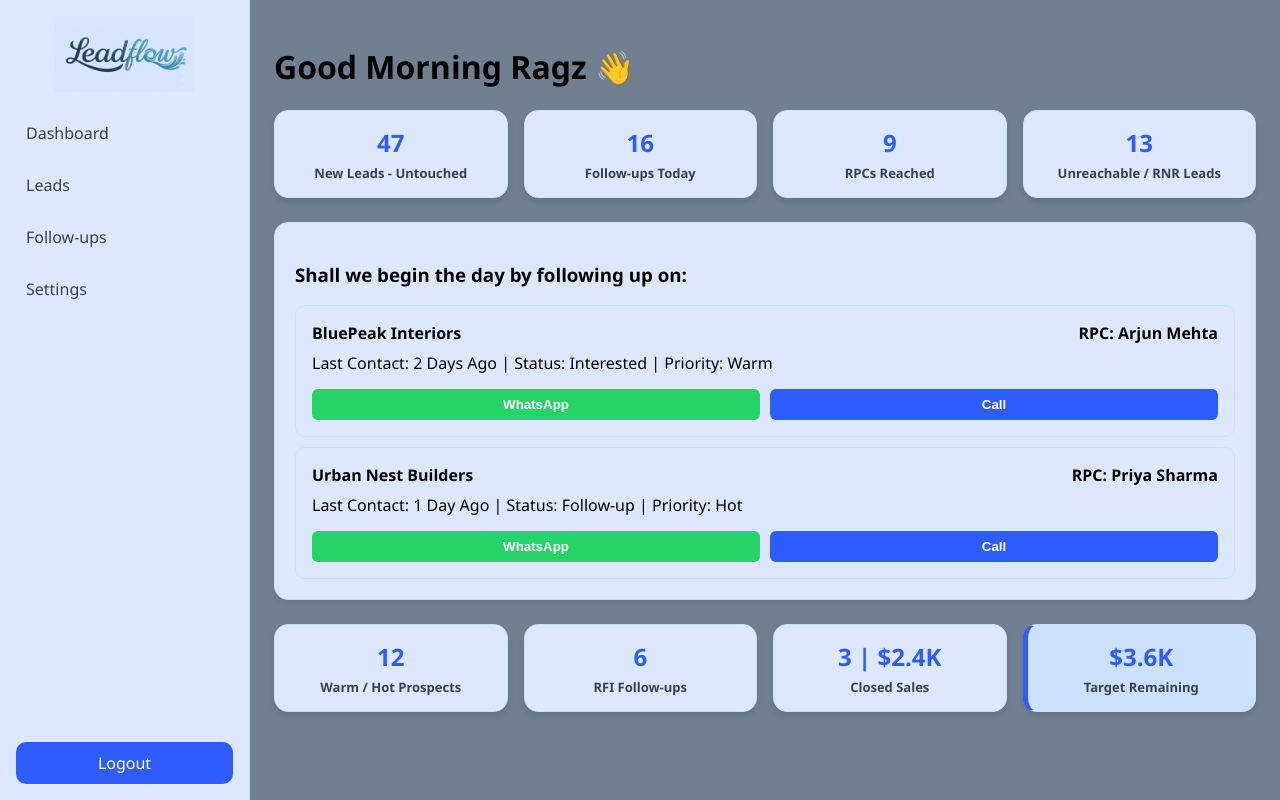
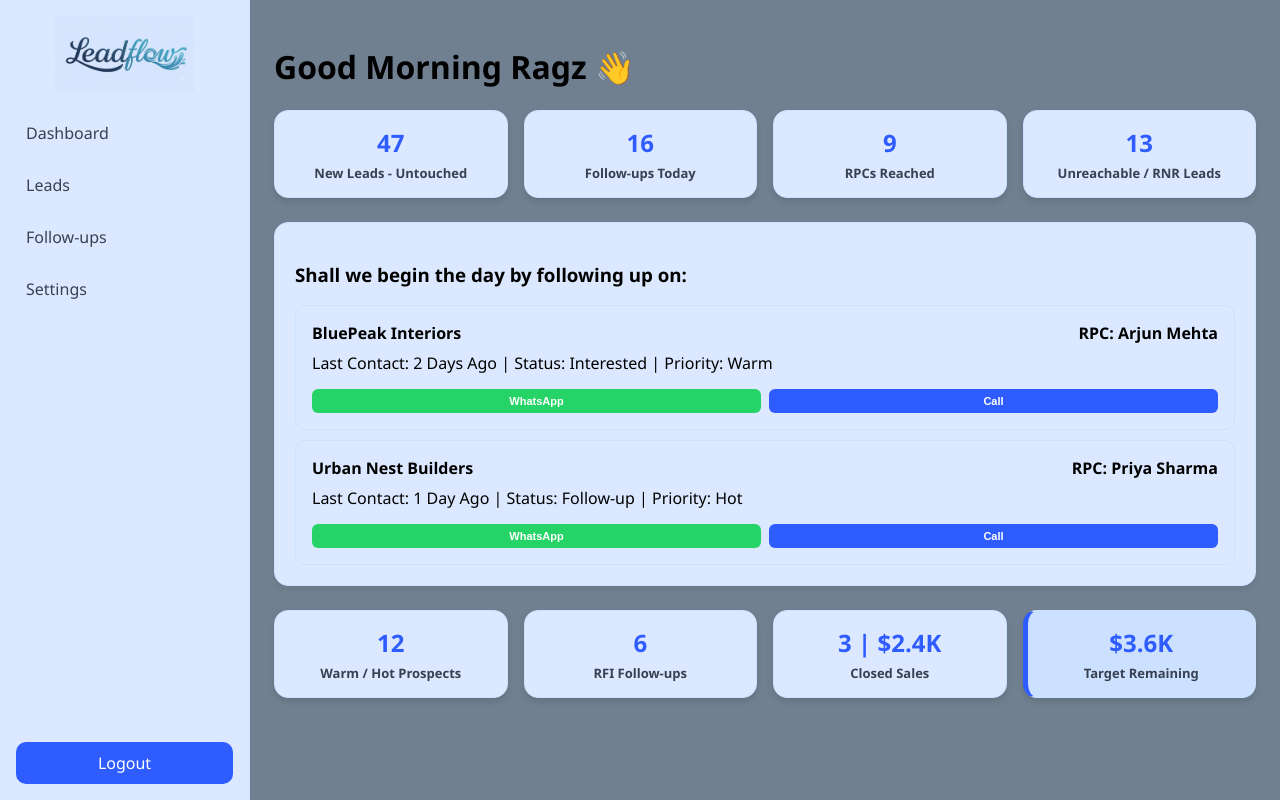
Before and after one commit to stirr3dz3phyr-ship-it/LeadFlow-WarMachine, a React (Vite) app: page / in a window 1280 px wide. Built offline with nearby package versions, Linux system fonts and the light colour scheme.

Commit message:
Update styles.css

```diff
--- a/src/styles.css
+++ b/src/styles.css
@@ -98,3 +98,31 @@ html, body {
 
 .bg-whatsapp { background-color: #25D366; } /* Green */
 .bg-call { background-color: #2f5cff; }     /* Blue */
+
+/* ACTION BAR STYLING */
+.lead-actions {
+  display: flex;
+  gap: 8px; /* Slightly tighter gap */
+  margin-top: 15px;
+}
+
+.action-btn {
+  flex: 1;
+  padding: 6px 0; /* Smaller height */
+  border-radius: 6px;
+  border: none;
+  cursor: pointer;
+  font-weight: 600;
+  font-size: 11px; /* Smaller font to fit 4 buttons */
+  color: white;
+  transition: opacity 0.2s;
+  text-align: center;
+}
+
+.action-btn:hover { opacity: 0.8; }
+
+/* COLOR CODING */
+.bg-whatsapp { background-color: #25D366; } /* Green */
+.bg-call     { background-color: #2f5cff; } /* Brand Blue */
+.bg-mail     { background-color: #FFC107; color: #384152; } /* Yellow/Amber */
+.bg-timeline { background-color: #888888; } /* Grey */
```
